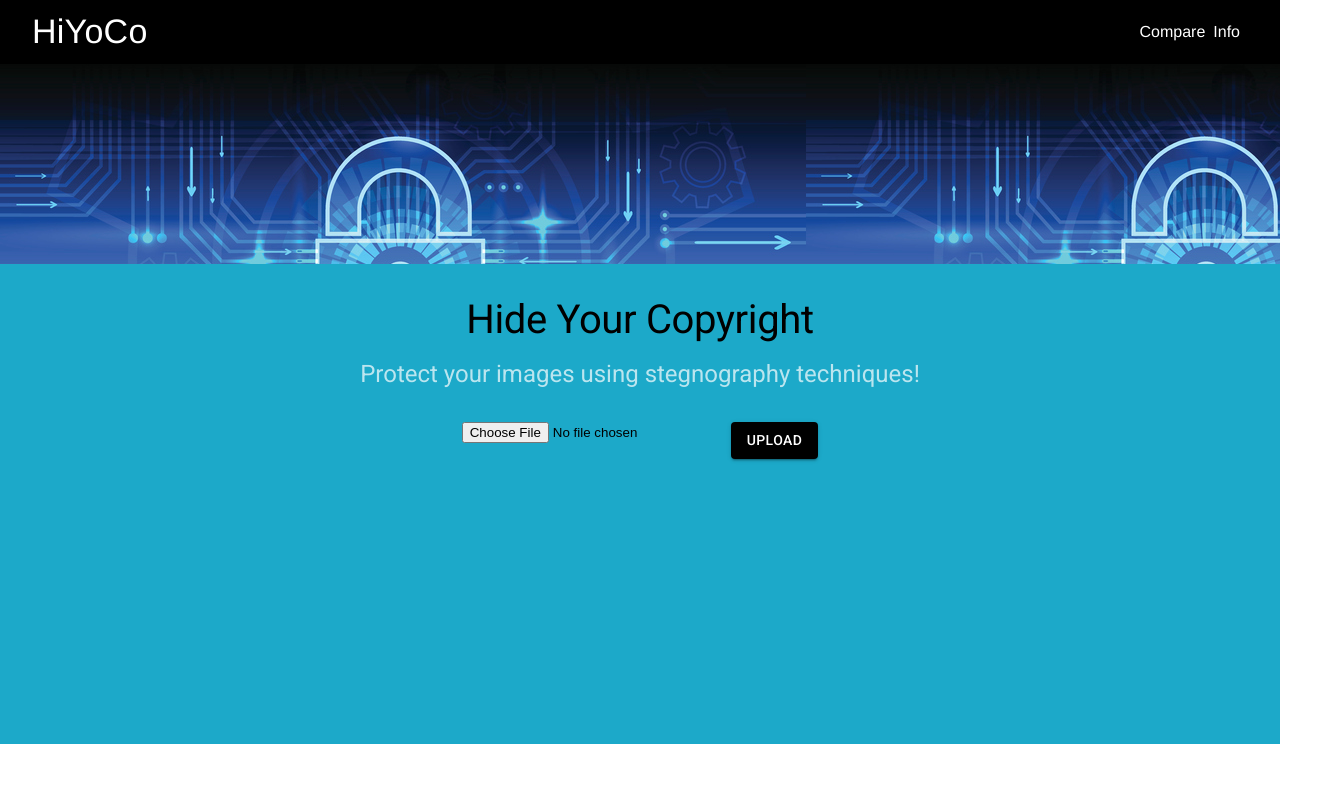
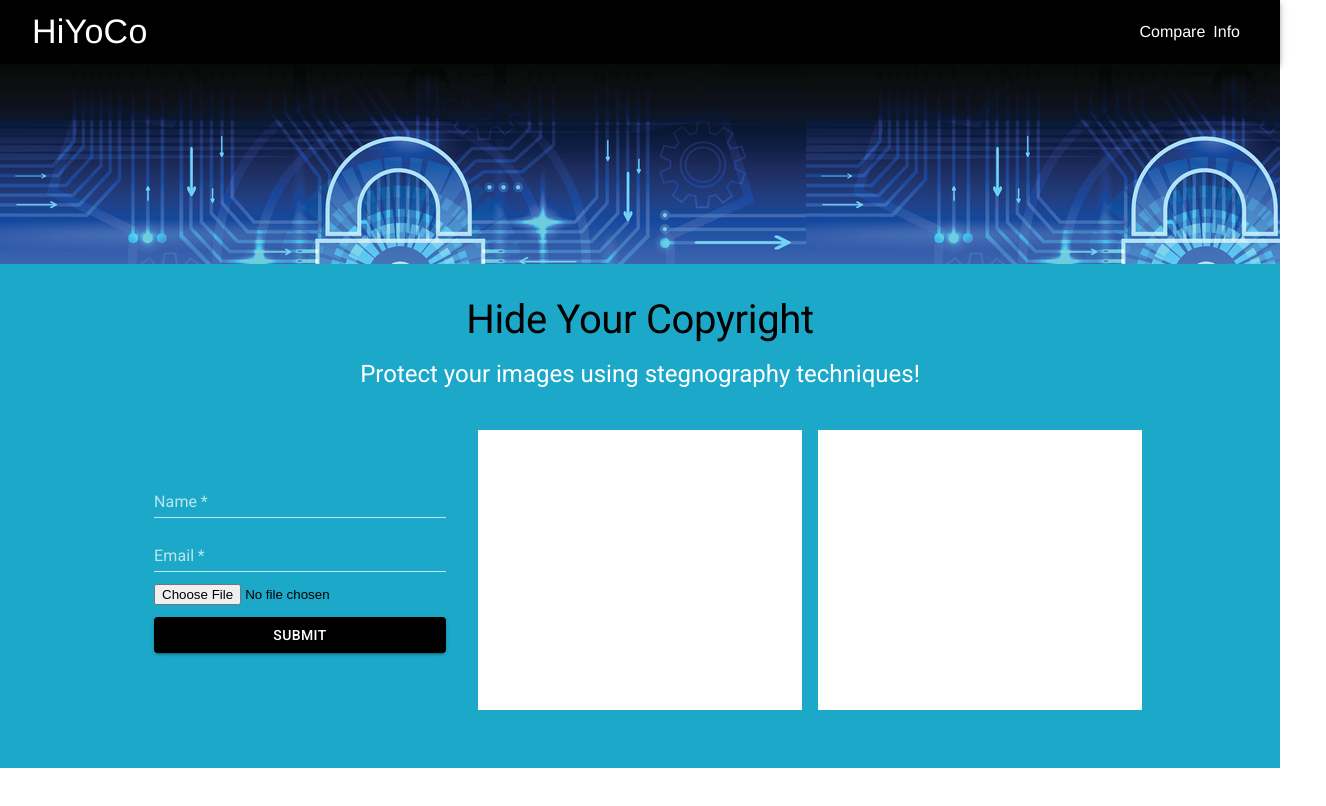
Before and after one commit to RAvengineer/HiYoCo, a React (Create React App) app in the folder hiyoco/: page / in a window 1280 px wide. Shown: the top 806 px of the page, 1326 px wide, since content can reach past the window. Built offline with nearby package versions, Linux system fonts and the light colour scheme.

Commit message:
added the two canvases for image upload and result preview in home page

```diff
--- a/hiyoco/public/index.html
+++ b/hiyoco/public/index.html
@@ -14,7 +14,7 @@
     <link rel="stylesheet" href="https://fonts.googleapis.com/css?family=Roboto:300,400,500,700&display=swap" />
     <title>React App</title>
   </head>
-  <body>
+  <body scroll="no">
     <noscript>You need to enable JavaScript to run this app.</noscript>
     <div id="root"></div>
   </body>
--- a/hiyoco/src/App.js
+++ b/hiyoco/src/App.js
@@ -1,11 +1,9 @@
 import './App.css';
-import { useState } from "react";
 import { makeStyles } from '@material-ui/core/styles';
 import { createMuiTheme, ThemeProvider } from "@material-ui/core/styles";
 import AppBar from '@material-ui/core/AppBar';
 import Toolbar from '@material-ui/core/Toolbar';
 import Typography from '@material-ui/core/Typography';
-import Button from '@material-ui/core/Button';
 import List from "@material-ui/core/List";
 import ListItem from "@material-ui/core/ListItem";
 import { BrowserRouter as Router, Routes, Route, NavLink }from "react-router-dom";
--- a/hiyoco/src/Components/Home.jsx
+++ b/hiyoco/src/Components/Home.jsx
@@ -1,13 +1,11 @@
-import { useState } from "react";
+import { useState, useEffect, useRef} from "react";
 import { makeStyles } from '@material-ui/core/styles';
-import AppBar from '@material-ui/core/AppBar';
-import Toolbar from '@material-ui/core/Toolbar';
 import Typography from '@material-ui/core/Typography';
 import Button from '@material-ui/core/Button';
 import Container from '@material-ui/core/Container';
 import Grid from '@material-ui/core/Grid';
-import Modal from "@material-ui/core/Modal";
-import Glass from "../../src/glass.jpeg";
+import TextField from '@material-ui/core/TextField';
+import Box from '@material-ui/core/Box';
 import Lock from "../../src/lock.jpg";
 
 const useStyles = makeStyles((theme) => ({
@@ -44,8 +42,33 @@ export default function Home()
 {
     const [selectedFile, setSelectedFile] = useState(null);
     const [imageURL, setImageURL] = useState(null);
-    const [isModalOpen, setModal] = useState(false);
+    const [name, setName] = useState("");
+    const [email, setEmail] = useState("");
     const classes = useStyles();
+    const canvasRef = useRef(null);
+    const resultRef = useRef(null);
+
+   useEffect(()=>{
+       if(canvasRef.current){
+            const sourceCanvas = canvasRef.current;
+            const context = sourceCanvas.getContext("2d");
+            if(selectedFile){
+                let img = new Image();
+                img.src=imageURL;
+                context.drawImage(document.getElementById("lock"),0,0,250,250);
+            }
+       }
+       if(resultRef.current){
+            const sourceCanvas = resultRef.current;
+            const context = sourceCanvas.getContext("2d");
+            if(selectedFile){
+                let img = new Image();
+                img.src=imageURL;
+                context.drawImage(document.getElementById("lock"),0,0,250,250);
+            }
+   }
+    })
+
     function fileChangeHandler(e) {
         let reader = new FileReader();
         let file = e.target.files[0];
@@ -56,18 +79,10 @@ export default function Home()
         reader.readAsDataURL(file);
     }
 
-    function clickHandler(e) {
-        console.log("File Uploaded!", selectedFile);
-    }
-
-    function closeModal()
+    function submitHandler(e)
     {
-        setModal(false);
-    }
-
-    function openModal()
-    {
-        setModal(true);
+        e.preventDefault();
+        console.log(name + " " + email + " ");
     }
 
     return (
@@ -75,42 +90,37 @@ export default function Home()
             <div className={classes.image} style={{height:'25vh'}}>
             </div>
             <div className={classes.heroContent}>
-                <Container maxWidth="xl"  style={{ backgroundColor: '#1ca9c9', height: '40vh', width:'100%', padding:'2rem' }}>
+                <Container maxWidth="xl"  style={{ backgroundColor: '#1ca9c9', width:'100%', padding:'2rem' }}>
                     <Typography component="h1" variant="h2" align="center" color="textPrimary" className={classes.heading} gutterBottom>
                     Hide Your Copyright
                     </Typography>
-                    <Typography variant="h5" align="center" color="textSecondary" paragraph>
+                    <Typography variant="h5" align="center" color="textPrimary" paragraph>
                     Protect your images using stegnography techniques!
                     </Typography>
-                    <div className={classes.heroButtons}>
-                        <Grid container spacing={2} justify="center">
-                            <Grid item>
-                            <input className={classes.input} type="file" onChange={fileChangeHandler} accept="image/jpeg"/>
-                            </Grid>
-                            <Grid item>
-                            { !selectedFile &&
-                                <Button variant="contained" color="primary" onClick={clickHandler}>
-                                upload
-                                </Button>
-                            }
-                            {  selectedFile &&
-                                <Button variant="contained" color="primary" onClick={openModal}>
-                                view
-                                </Button>
-                            }
-                            </Grid>
-                        </Grid>
-                    </div>
                 </Container>
-                <Modal open={isModalOpen} onClose={closeModal} disableScrollLock={'true'} onBackdropClick={closeModal} style={{top:'20%', left:'20%', position:'absolute', width:"fit-content"}}>
-                    <div style={{position:"relative"}}>
-                        <span style={{position:"absolute", left:'0', top:'0'}}><button onClick={closeModal}>x</button></span>
-                        <img src={imageURL} alt="preview" />
-                    </div>
-                </Modal>
             </div>
-            <div style={{height:'20vh', backgroundColor:'#1ca9c9'}}>
+            <div className={classes.heroContent} style={{backgroundColor:"#1ca9c9"}}>
+                <img src={imageURL} alt="lock" id="lock" style={{display:"none"}}/>
+                <Grid container spacing={2} justify="center">
+                    <Grid item sm={3} style={{ height:"35vh", padding:"1rem", marginTop:"1.5rem"}}>
+                        <form noValidate autoComplete="off">
+                            <Box display="flex" flexDirection="column">
+                                <TextField id="name" label="Name" value={name} onChange={e => setName(e.target.value)} required style={{marginBottom:"0.35rem"}} />
+                                <TextField id="email" label="Email" value={email} onChange={e => setEmail(e.target.value)} required  style={{marginBottom:"0.75rem"}} />
+                                <input className={classes.input} type="file" onChange={fileChangeHandler} accept="image/jpeg"  style={{marginBottom:"0.75rem"}} />
+                                <Button variant="contained"color="primary" type="submit" onClick={submitHandler}>Submit</Button>
+                            </Box>
+                        </form>
+                    </Grid>
+                    <Grid item xs={4} sm={3} style={{backgroundColor:"white",marginLeft:"1rem", height:"35vh"}}>
+                        <canvas ref={canvasRef} width="500" height="750"/>
+                    </Grid>
+                    <Grid item xs={4} sm={3}  style={{backgroundColor:"white", marginLeft:"1rem", height:"35vh"}}>
+                        <canvas ref={resultRef} width="500" height="750"/>
+                    </Grid>
+                </Grid>
             </div>
+            <div style={{height:'5.2vh', backgroundColor:'#1ca9c9'}}></div>
         </div>
     );
 }
--- a/hiyoco/src/index.css
+++ b/hiyoco/src/index.css
@@ -0,0 +1,4 @@
+body{
+    overflow:hidden;
+    background-color: '#1ca9c9';
+}
```
